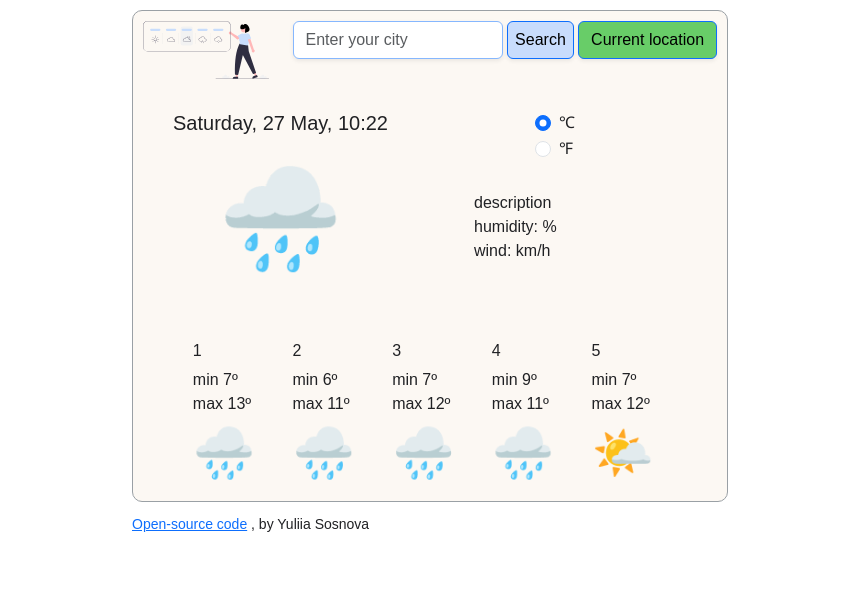
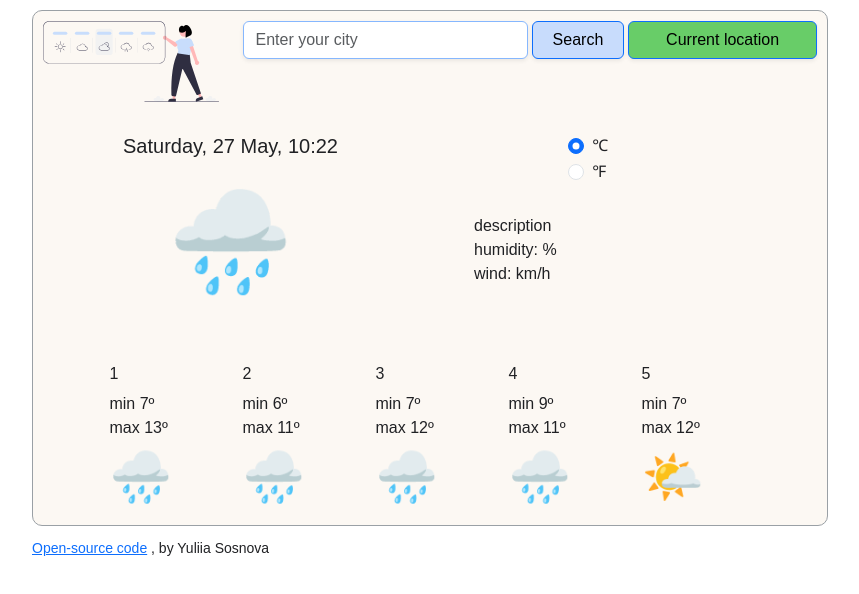
Before and after one commit to Yuliia2280/weather_app, a plain HTML site: page index.html in a window 1280 px wide. Shown: the whole page, without its empty margins (210-1069 px from the left). Drawn offline with nearby package versions, Linux system fonts and the light colour scheme; no server answers.

Commit message:
Increased maximum application width

```diff
--- a/src/styles.css
+++ b/src/styles.css
@@ -6,12 +6,12 @@ li {
   list-style: none;
 }
 .container {
-  max-width: 620px;
+  max-width: 820px;
 }
 .weather-app {
   border: 1px solid #9aa0a5;
   border-radius: 10px;
-  max-width: 600px;
+  max-width: 800px;
   padding: 10px;
   margin: 10px auto;
   background: #fcf8f3;
```
Also changed, not shown: 1 other file.
